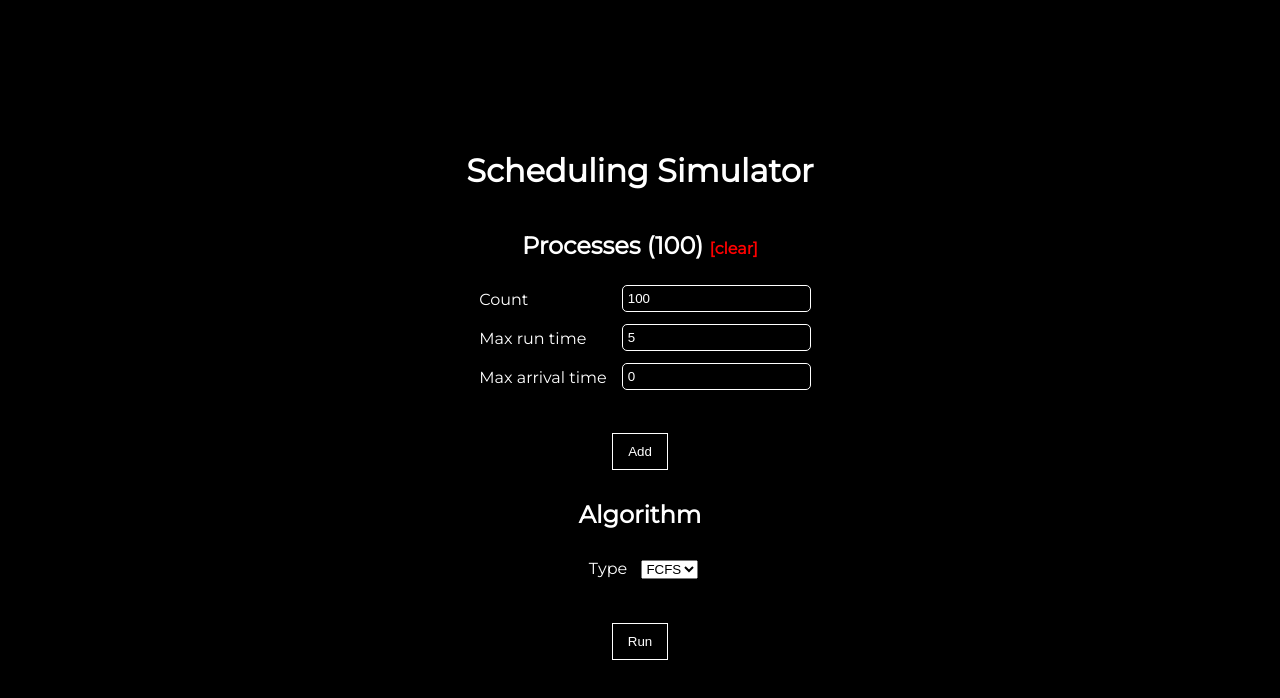
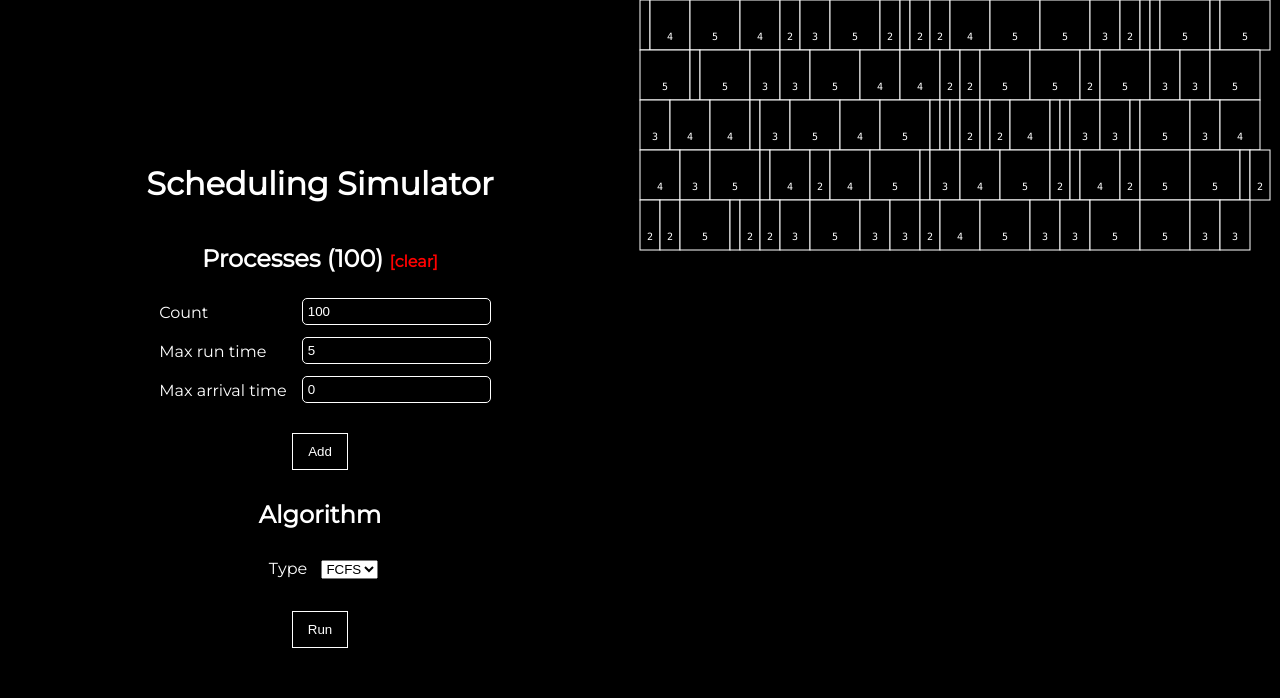
Before and after one commit to brun0ne/scheduling-sim, a website built with webpack: page index.html in a window 1280 px wide. Both pictures are taken after a click on the button "Add". Built offline with nearby package versions, Linux system fonts and the light colour scheme.

Commit message:
drawn processes in menu

```diff
--- a/classes/Display.ts
+++ b/classes/Display.ts
@@ -1,18 +1,30 @@
 export default class Display {
     ctx: CanvasRenderingContext2D
+    resizeCallback: () => void
 
-    constructor(){}
+    constructor(){
+        this.resizeCallback = null;
+    }
 
     init(elem_id: string): void {
         const canvas = <HTMLCanvasElement> document.getElementById(elem_id);
         this.ctx = canvas.getContext('2d');
 
+        window.addEventListener("resize", this.resizeToFit.bind(this));
+
         this.resizeToFit();
     }
-
 
     resizeToFit(): void {
         this.ctx.canvas.width = window.innerWidth;
         this.ctx.canvas.height = window.innerHeight;
+
+        if (this.resizeCallback != null){
+            this.resizeCallback();
+        }
+    }
+
+    setResizeCallback(callback: () => void): void {
+        this.resizeCallback = callback;
     }
 }
--- a/classes/Menu.ts
+++ b/classes/Menu.ts
@@ -1,3 +1,5 @@
+import Display from "./Display";
+
 import Process from "./Process";
 import Scheduler from "./Scheduler";
 
@@ -7,12 +9,14 @@ import SJF from "./algorithms/SJF";
 
 export default class Menu {
     scheduler: Scheduler
+    display: Display
 
     constructor(){
         this.scheduler = new Scheduler();
+        this.display = new Display();
     }
 
-    init(){
+    init(): void {
         const run_button = document.getElementById("run_button");
         run_button.addEventListener("click", () => { this.run() });
 
@@ -21,12 +25,21 @@ export default class Menu {
 
         const clear_button = document.getElementById("clear_button");
         clear_button.addEventListener("click", () => { this.clearProcesses() });
+
+        this.display.init("main_canvas");
+        this.display.setResizeCallback(() => { this.refreshProcesses() });
     }
 
-    addProcesses(){
+    addProcesses(): void {
         const process_count = parseInt((<HTMLInputElement> document.getElementById("p_count")).value);
         const max_process_run_time = parseInt((<HTMLInputElement> document.getElementById("p_max_run_time")).value);
         const max_process_arrival_time = parseInt((<HTMLInputElement> document.getElementById("p_max_arrival_time")).value);
+
+        // check if input is valid
+        if (isNaN(process_count) || isNaN(max_process_run_time) || isNaN(max_process_arrival_time)){
+            alert("Invalid input");
+            return;
+        }
 
         for(let i = 0; i < process_count; i++){
             const arrival_time = Math.floor(Math.random() * max_process_arrival_time);
@@ -38,18 +51,65 @@ export default class Menu {
         this.refreshProcesses();
     }
 
-    clearProcesses(){
+    clearProcesses(): void {
         this.scheduler.process_pool = [];
 
         this.refreshProcesses();
     }
 
-    refreshProcesses(){
+    refreshProcesses(): void{
         const process_current_count_el = document.getElementById("p_current_count");
         process_current_count_el.innerHTML = `(${this.scheduler.process_pool.length.toString()})`;
+
+        // draw processes as squares on the screen
+        this.display.ctx.clearRect(0, 0, this.display.ctx.canvas.width, this.display.ctx.canvas.height);
+
+        const start_x = this.display.ctx.canvas.width / 2;
+        const start_y = 0;
+
+        let i = 0;
+        let previousWidth = start_x;
+        let previousHeight = start_y;
+
+        let widthScale = 1;
+        const HEIGHT = 50;
+
+        let sumOfRunTimes = this.scheduler.process_pool.reduce((a, b) => a + b.run_time, 0);
+
+        // reduce scale by to fit the screen
+        while (sumOfRunTimes * 10 * widthScale > (this.display.ctx.canvas.width / 2) * (this.display.ctx.canvas.height / HEIGHT) * 0.95){
+            widthScale *= 0.5;
+        }
+
+        for (const process of this.scheduler.process_pool){
+            let width = process.run_time * 10 * widthScale;
+
+            // check if it will fit on the screen
+            if (previousWidth + width > this.display.ctx.canvas.width){
+                previousWidth = start_x;
+                previousHeight += HEIGHT;
+            }
+
+            // black rectangles with white border
+            this.display.ctx.fillStyle = "black";
+            this.display.ctx.strokeStyle = "white";
+            this.display.ctx.fillRect(previousWidth, previousHeight, width, HEIGHT);
+            this.display.ctx.strokeRect(previousWidth, previousHeight, width, HEIGHT);
+
+            // text (run_time) inside the rectangle
+            if (width > 10){
+                this.display.ctx.fillStyle = "white";
+                this.display.ctx.font = "10px Consolas";
+                this.display.ctx.textAlign = "center";
+                this.display.ctx.fillText(process.run_time.toString(), previousWidth + width/2, previousHeight + 40);
+            }
+
+            previousWidth += width;
+            i++;
+        }
     }
 
-    run(){
+    run(): void{
         const algStr = (<HTMLInputElement> document.getElementById("a_type")).value;
 
         switch(algStr.toLowerCase()){
--- a/main.ts
+++ b/main.ts
@@ -3,11 +3,6 @@ import Display from './classes/Display';
 
 
 function main(){
-    const screen = new Display();
-    screen.init("main_canvas");
-
-    window.addEventListener("resize", () => { screen.resizeToFit() });
-
     const menu = new Menu();
     menu.init();
 }
--- a/style.css
+++ b/style.css
@@ -40,7 +40,7 @@ label {
     position: fixed;
     top: 0;
     left: 0;
-    width: 100%;
+    width: 50%;
     height: 100%;
 
     display: flex;
```
